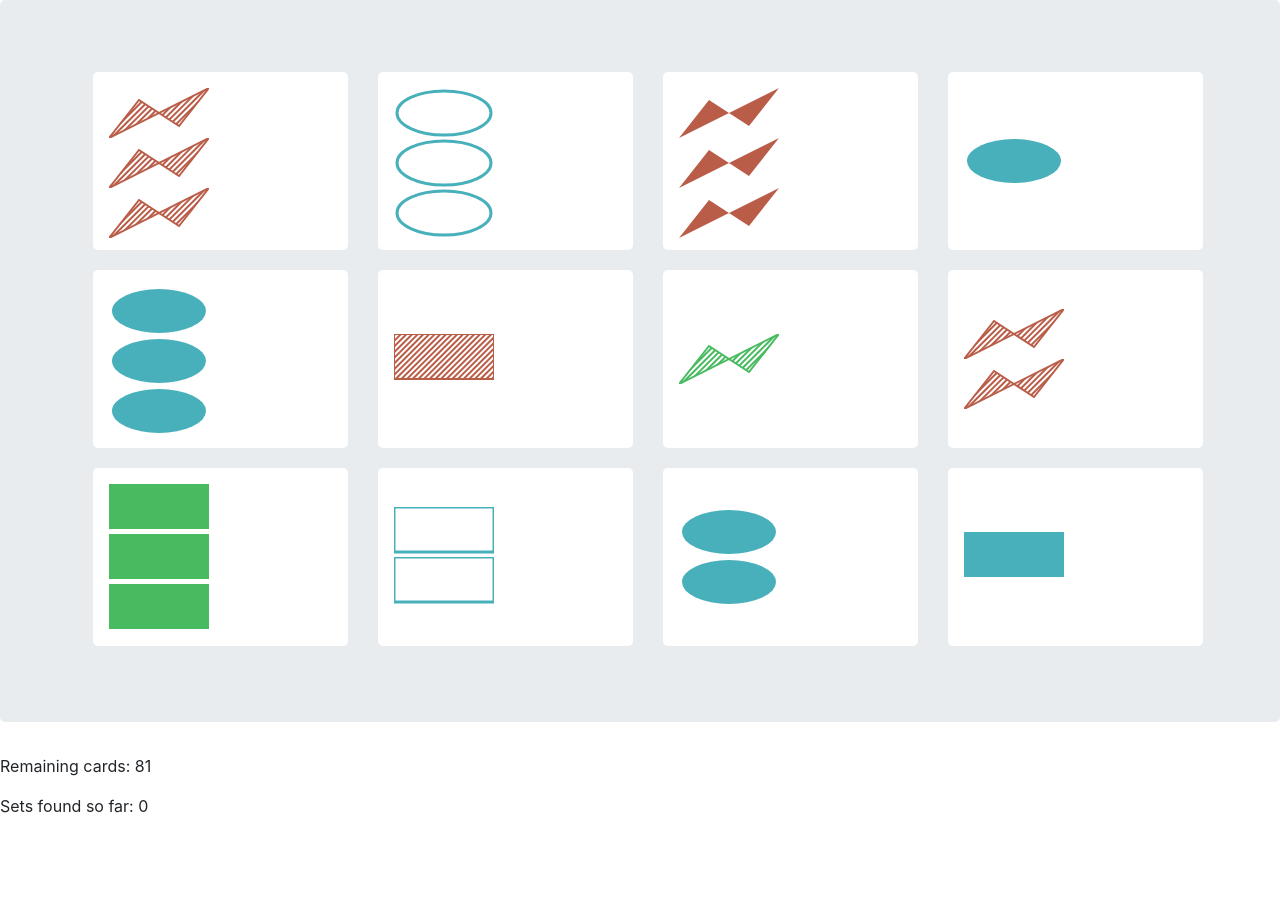
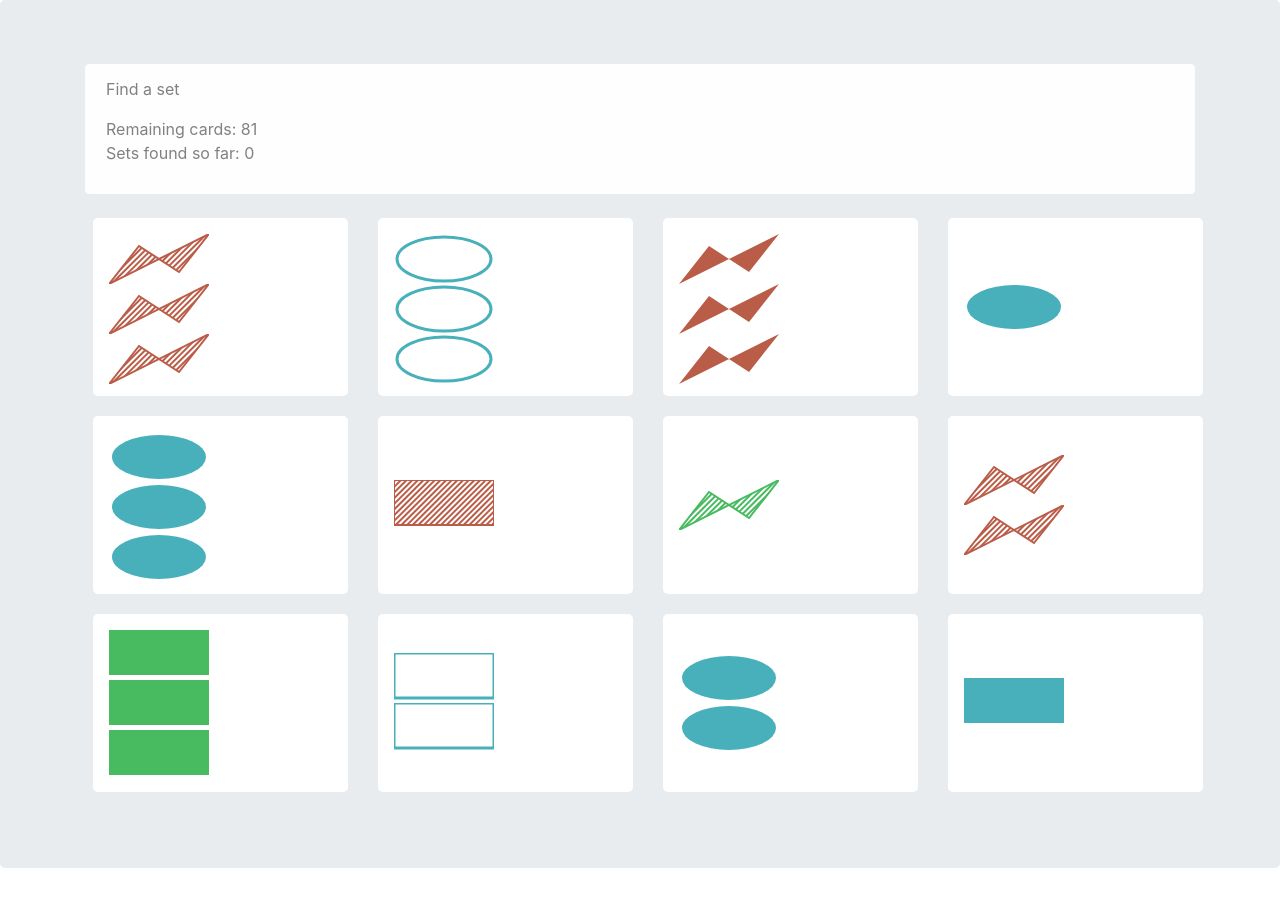
Before and after one commit to Jana-Z/threeOfAKind, a React (Create React App) app: page / in a window 1280 px wide. Before the commit the page ends 834 px from the top, so only its background shows below. Built offline with nearby package versions, Linux system fonts and the light colour scheme.

Commit message:
hover effect added

```diff
--- a/src/App.js
+++ b/src/App.js
@@ -4,9 +4,10 @@ import Row from 'react-bootstrap/Row';
 import Col from 'react-bootstrap/Col';
 import Jumbotron from 'react-bootstrap/Jumbotron';
 import PlayingCard from './Playingcard';
+import Alert from 'react-bootstrap/Alert';
 
 const FEATURES = {
-//              blue        red        green
+//             blue        red        green
     'color': ['#48b0ba', '#ba5d48', '#48ba5f'],
     'shape': ['circle', 'square', 'swoosh'],
     'filling': ['full', 'none', 'mottled'],
@@ -30,7 +31,7 @@ class App extends React.Component{
               'shape': shape,
               'filling': filling,
               'amount': amount,
-              'clicked': false
+              'inFocus': false
             });
           }
         }
@@ -56,8 +57,13 @@ class App extends React.Component{
       curr_deck: curr_deck,
       score: 0,
       clicked: [],
+      heading: {
+        message: 'Find a set',
+        status: 'light'},
     }
 
+    this.cardInFocus = this.cardInFocus.bind(this);
+    this.cardLostFocus = this.cardLostFocus.bind(this);
     this.handleClick = this.handleClick.bind(this);
     this.renderCard = this.renderCard.bind(this);
     this.checkSet = this.checkSet.bind(this);
@@ -68,37 +74,52 @@ class App extends React.Component{
 
     this.setState((state) => {
         let deck = [...this.state.curr_deck]
-        if(!(state.clicked.includes(idx)) && state.clicked.length<3){
+        if (state.clicked.length === 3) {
+          for (const card of deck) {
+            card.inFocus = false;
+          }
+          deck[idx].inFocus = true;
+          return {
+            clicked: [idx],
+            curr_deck: deck,
+          };
+        }
+        else if(!(state.clicked.includes(idx)) && state.clicked.length < 3){
             let clicked = [...state.clicked, idx]
-            deck[idx].clicked = true
-            return { clicked: clicked,
-                curr_pile: deck,
-                pile: state.pile};
+            deck[idx].inFocus = true
+            return {
+              clicked: clicked,
+              curr_deck: deck
+            };
         }
         else {
-            deck[idx].clicked = false
+            deck[idx].inFocus = false
             let clicked = [...state.clicked]
             let index = clicked.indexOf(idx)
             if (index!== -1){
                 clicked.splice(index, 1)
             }
-            return { clicked: clicked,
-                curr_pile: deck};
+            return {
+              clicked: clicked,
+              curr_deck: deck
+            };
         }
     });
 
   }
 
-  componentDidUpdate() {
+  componentDidUpdate(prevProps, prevState) {
     // Check for Set
-    if(this.state.clicked.length === 3) {
+    if(this.state.clicked.length === 3 && this.state.clicked !== prevState.clicked) {
       this.checkSet();
     }
   }
 
-  checkSet() {let cards = []
+  checkSet() {
+
+    let cards = []
     for(let i = 0; i < 4; i++){
-        cards.push(this.state.curr_pile[this.state.clicked[i]])
+        cards.push(this.state.curr_deck[this.state.clicked[i]])
     }
     for (const feature in FEATURES) {
         let valid = false
@@ -111,15 +132,15 @@ class App extends React.Component{
             valid = true
         }
         if(!valid){
-            console.log(`Failed when checking ${feature}`);
-            console.log(cards[0][feature]);
-            console.log(cards[1][feature]);
-            console.log(cards[2][feature]);
+            this.setState({
+                heading: {
+                  message: `Failed when checking the ${feature}`,
+                  status: 'danger',
+                }
+              });
             return;
         }
     }
-
-    console.log('valid set')
 
     this.setState((state) => {
       let deck = [...state.curr_deck];
@@ -133,8 +154,36 @@ class App extends React.Component{
         pile: pile,
         clicked: [],
         score: state.score + 1,
+        heading: {
+          message: 'That was a valid set',
+          status: 'success',
+        }
       }
     });
+  }
+
+  cardInFocus(idx) {
+
+    this.setState((state) => {
+      let deck = [...state.curr_deck];
+      deck[idx].inFocus = true;
+      return {
+        curr_deck: deck,
+      };
+    });
+
+  }
+
+  cardLostFocus(idx) {
+
+  this.setState((state) => {
+    let deck = [...state.curr_deck];
+    deck[idx].inFocus = state.clicked.indexOf(idx) !== -1  ? true : false;
+    return {
+      curr_deck: deck,
+    };
+  });
+
   }
 
   renderCard(i) {
@@ -147,70 +196,75 @@ class App extends React.Component{
         amount={curr_card.amount}
         filling={curr_card.filling}
         shape={curr_card.shape}
-        clicked={curr_card.clicked}
+        inFocus={curr_card.inFocus}
         key={i}
         onClick={() => this.handleClick(i)}
+        onMouseEnter={() => this.cardInFocus(i)}
+        onMouseLeave={() => this.cardLostFocus(i)}
       />
       )
 
     }
 
     render() {
+      let colStyle = {
+        height: 'auto',
+      }
       return (
         <div>
           <Jumbotron>
-
             <Container>
+          <Alert variant={this.state.heading.status}>
+            <p>{this.state.heading.message}</p>
+            <p>Remaining cards: {this.state.pile.length} <br />
+              Sets found so far: {this.state.score}</p>
+          </Alert>
                 <Row>
-                  <Col lg={true}>
+                  <Col lg={true} style={colStyle}>
                     {this.renderCard(0)}
                   </Col>
-                  <Col lg={true}>
+                  <Col lg={true} style={colStyle}>
                     {this.renderCard(1)}
                   </Col>
-                  <Col lg={true}>
+                  <Col lg={true} style={colStyle}>
                     {this.renderCard(2)}
                   </Col>
-                  <Col lg={true}>
+                  <Col lg={true} style={colStyle}>
                     {this.renderCard(3)}
                   </Col>
                 </Row>
 
                 <Row>
-                  <Col lg={true}>
+                  <Col lg={true} style={colStyle}>
                     {this.renderCard(4)}
                   </Col>
-                  <Col lg={true}>
+                  <Col lg={true} style={colStyle}>
                     {this.renderCard(5)}
                   </Col>
-                  <Col lg={true}>
+                  <Col lg={true} style={colStyle}>
                     {this.renderCard(6)}
                   </Col>
-                  <Col lg={true}>
+                  <Col lg={true} style={colStyle}>
                     {this.renderCard(7)}
                   </Col>
                 </Row>
 
                 <Row>
-                  <Col lg={true}>
+                  <Col lg={true} style={colStyle}>
                     {this.renderCard(8)}
                   </Col>
-                  <Col lg={true}>
+                  <Col lg={true} style={colStyle}>
                     {this.renderCard(9)}
                   </Col>
-                  <Col lg={true}>
+                  <Col lg={true} style={colStyle}>
                     {this.renderCard(10)}
                   </Col>
-                  <Col lg={true}>
+                  <Col lg={true} style={colStyle}>
                     {this.renderCard(11)}
                   </Col>
                 </Row>
               </Container>
-
             </Jumbotron>
-
-            <p>Remaining cards: {this.state.pile.length}</p>
-            <p>Sets found so far: {this.state.score}</p>
       </div>
     )
   }
--- a/src/Playingcard.js
+++ b/src/Playingcard.js
@@ -13,7 +13,6 @@ import Col from 'react-bootstrap/Col'
 class PlayingCard extends React.Component{
     constructor(props) {
       super(props);
-
       this.drawOne = this.drawOne.bind(this);
     }
 
@@ -93,7 +92,7 @@ class PlayingCard extends React.Component{
 
     render() {
         // Styling
-        let background = this.props.clicked ? "#c9d3f2" : "white";
+        let background = this.props.inFocus ? "#c9d3f2" : "white";
         let main_style = {
             padding: '1em',
             backgroundColor: background,
@@ -111,15 +110,14 @@ class PlayingCard extends React.Component{
         }
         return (
             <div style={main_style}
-                onClick={this.props.onClick}>
-                <Col
-                    style={{
-                        margin: 'auto'
-                    }}>
+                onClick={this.props.onClick}
+                onMouseEnter={this.props.onMouseEnter}
+                onMouseLeave={this.props.onMouseLeave}>
+                <Col style={{margin: 'auto'}}>
 
-                    {shapes.map(s => {
+                    {shapes.map((s, i) => {
                         return (
-                        <Row>
+                        <Row key={i}>
                             {this.drawOne(...s)}
                         </Row> )
                     })}
```
Also changed, not shown: 1 other file (tests, documents, lock files or other folders).
